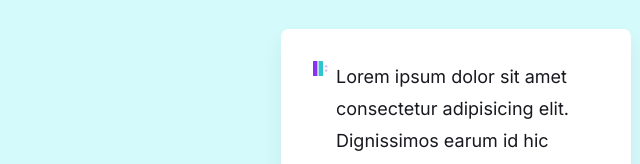
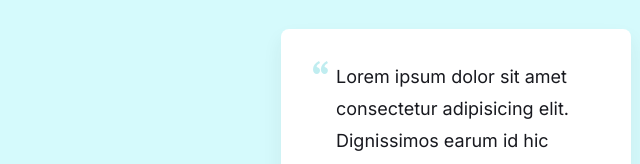
Before and after one commit to MattiaPARRINELLO/ebook-home-page, a website built with Parcel: page index.html in a window 1280 px wide. Shown: the part 1856-2020 px from the top of the page, 68-708 px from the left. Built offline with nearby package versions, Linux system fonts and the light colour scheme; files whose address does not match are found by name.

Commit message:
Changed image of client advice for a quote mark

```diff
--- a/index.html
+++ b/index.html
@@ -395,7 +395,7 @@
                   <div class="testimonials-card-container1">
                     <img
                       alt="image"
-                      src="public/playground_assets/01.svg"
+                      src="public/playground_assets/quote-mark.svg"
                       class="testimonials-card-image"
                     />
                     <div class="testimonials-card-container2">
```
